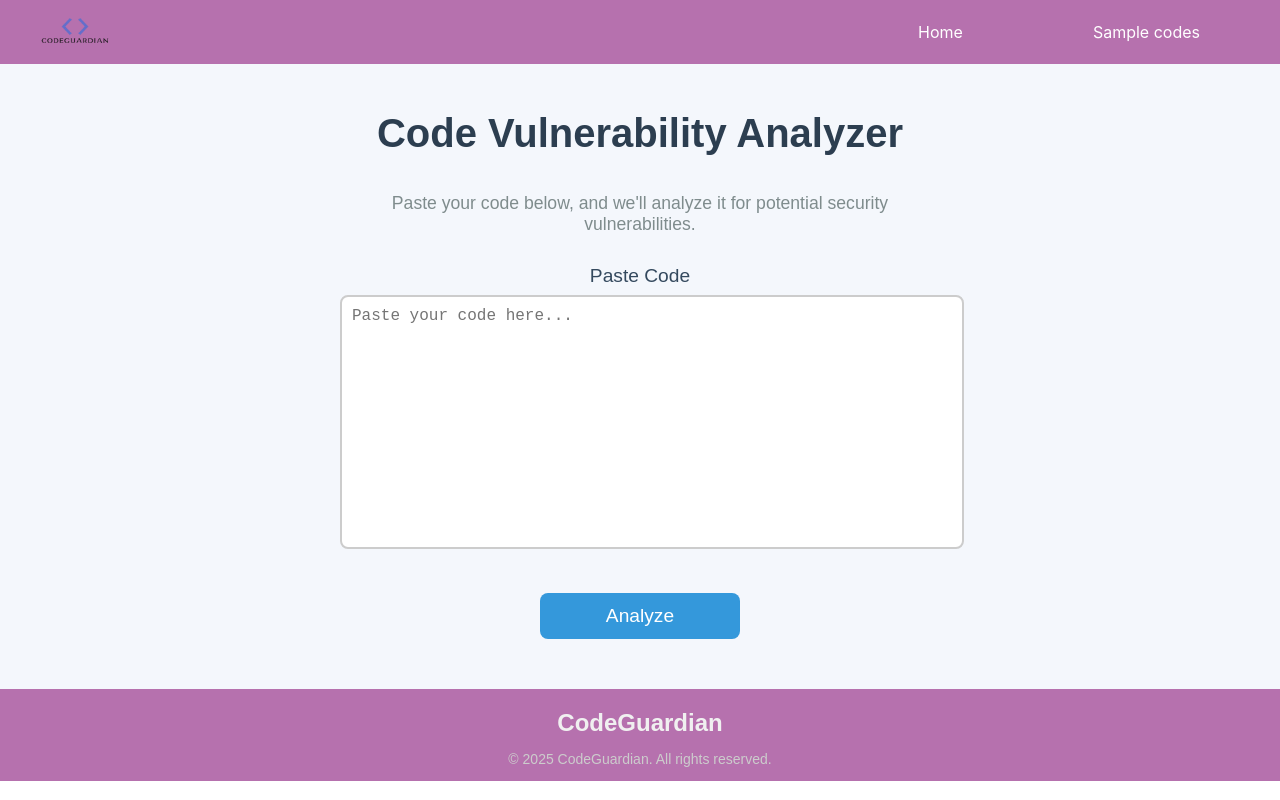
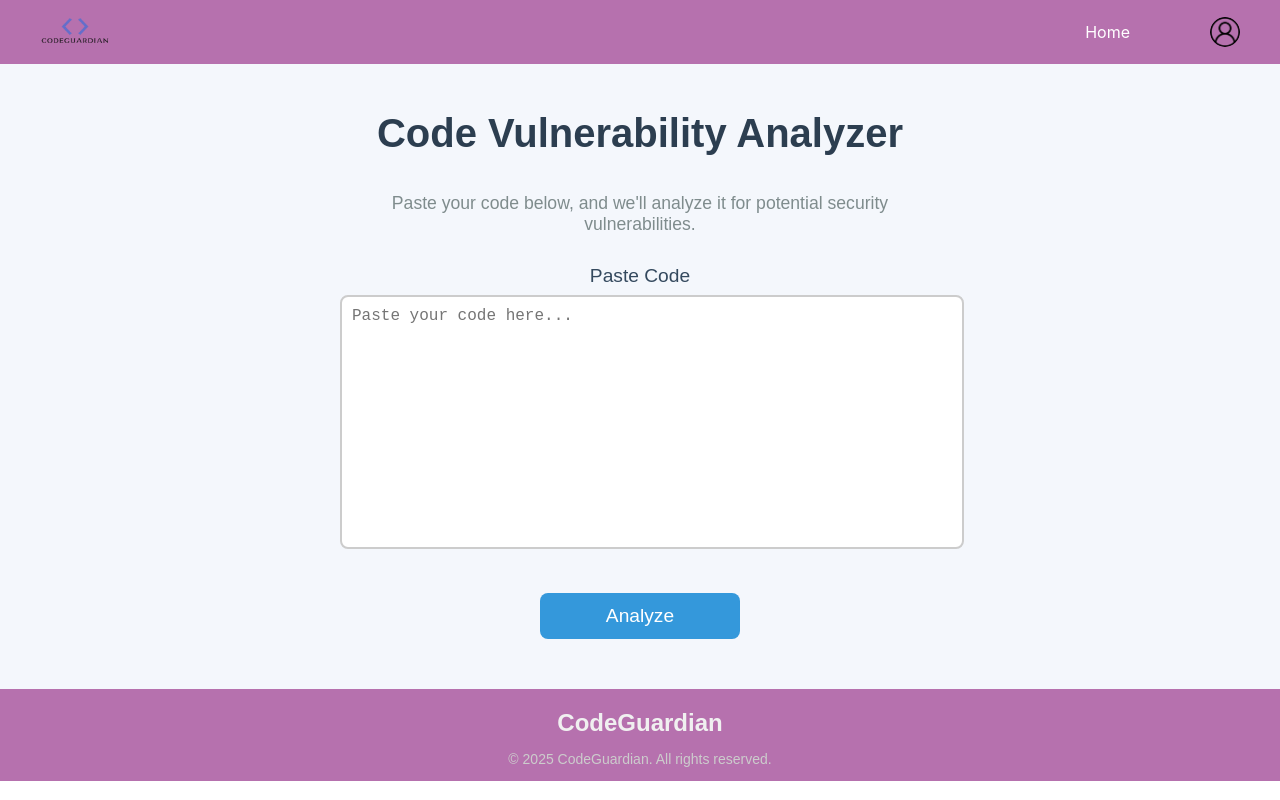
Before and after one commit to joyfuluj/SecureCodeApp, a React (Create React App) app in the folder frontend/: page / in a window 1280 px wide. Built offline with nearby package versions, Linux system fonts and the light colour scheme.

Commit message:
Fixed header
- deleted "sample code"
- added user icon

```diff
--- a/frontend/src/components/Header.css
+++ b/frontend/src/components/Header.css
@@ -11,6 +11,7 @@ align-items: center;
 
 .nav-links {
 list-style: none;
+margin-left: auto;
 }
 
 .nav-links li {
@@ -29,3 +30,10 @@ text-decoration: none;
     height: 60px;
     margin-left: 20px;
   }
+
+  .user_image{
+    width: 30px;
+    height: 30px;
+    border-radius: 50%;
+    margin-right: 40px;
+  }
--- a/frontend/src/components/Header.js
+++ b/frontend/src/components/Header.js
@@ -8,8 +8,8 @@ const Header = () => {
       <div className="logo"><img src="/logo2.png" alt="Logo" /></div>
         <ul className="nav-links">
           <li><a href="/">Home</a></li>
-          <li><a href="/sample">Sample codes</a></li>
         </ul>
+        <img src="./user_icon.png" className="user_image"></img>
       </nav>
     </header>
   );
```
Also changed, not shown: frontend/public/user_icon.png (added).
